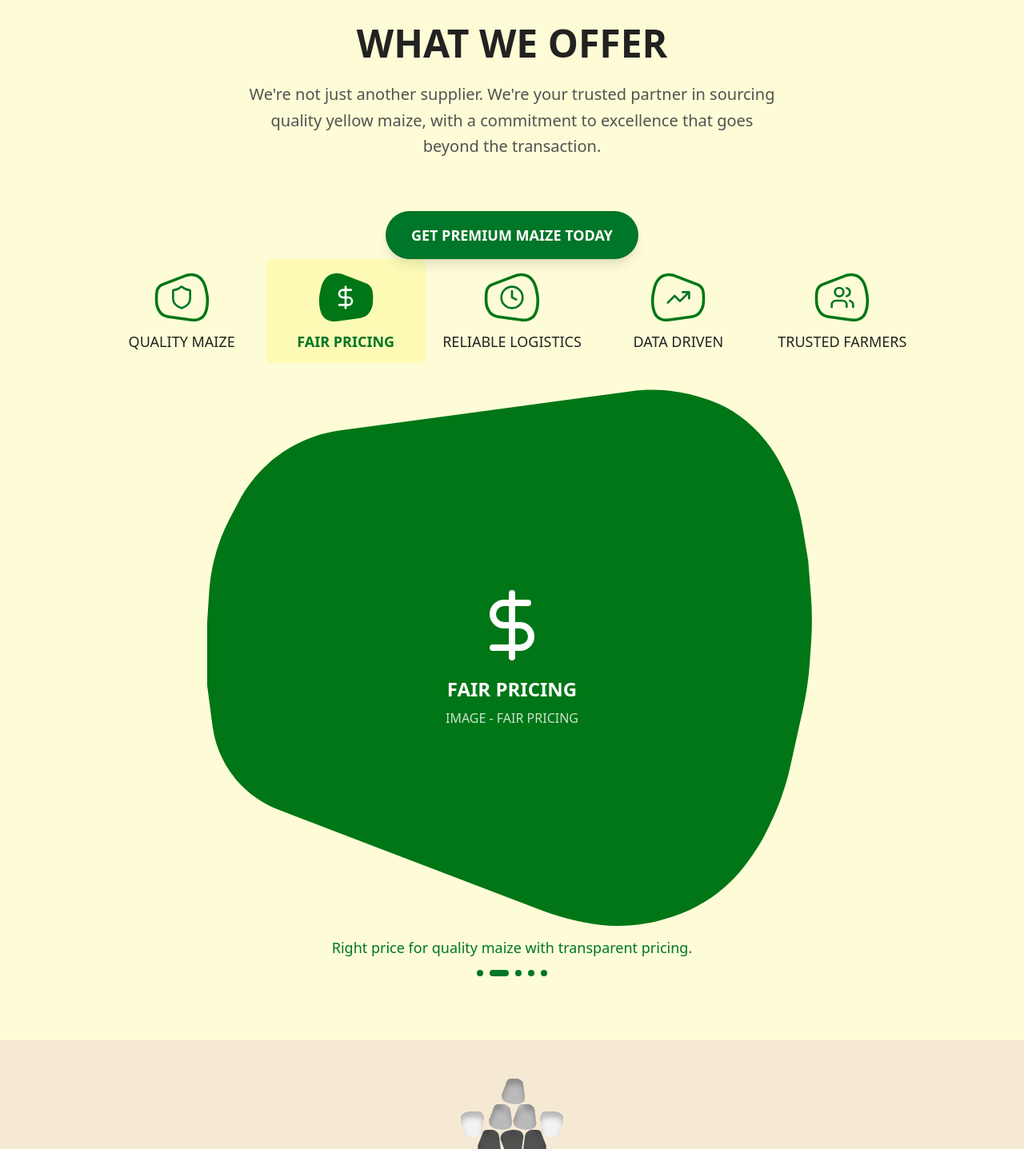
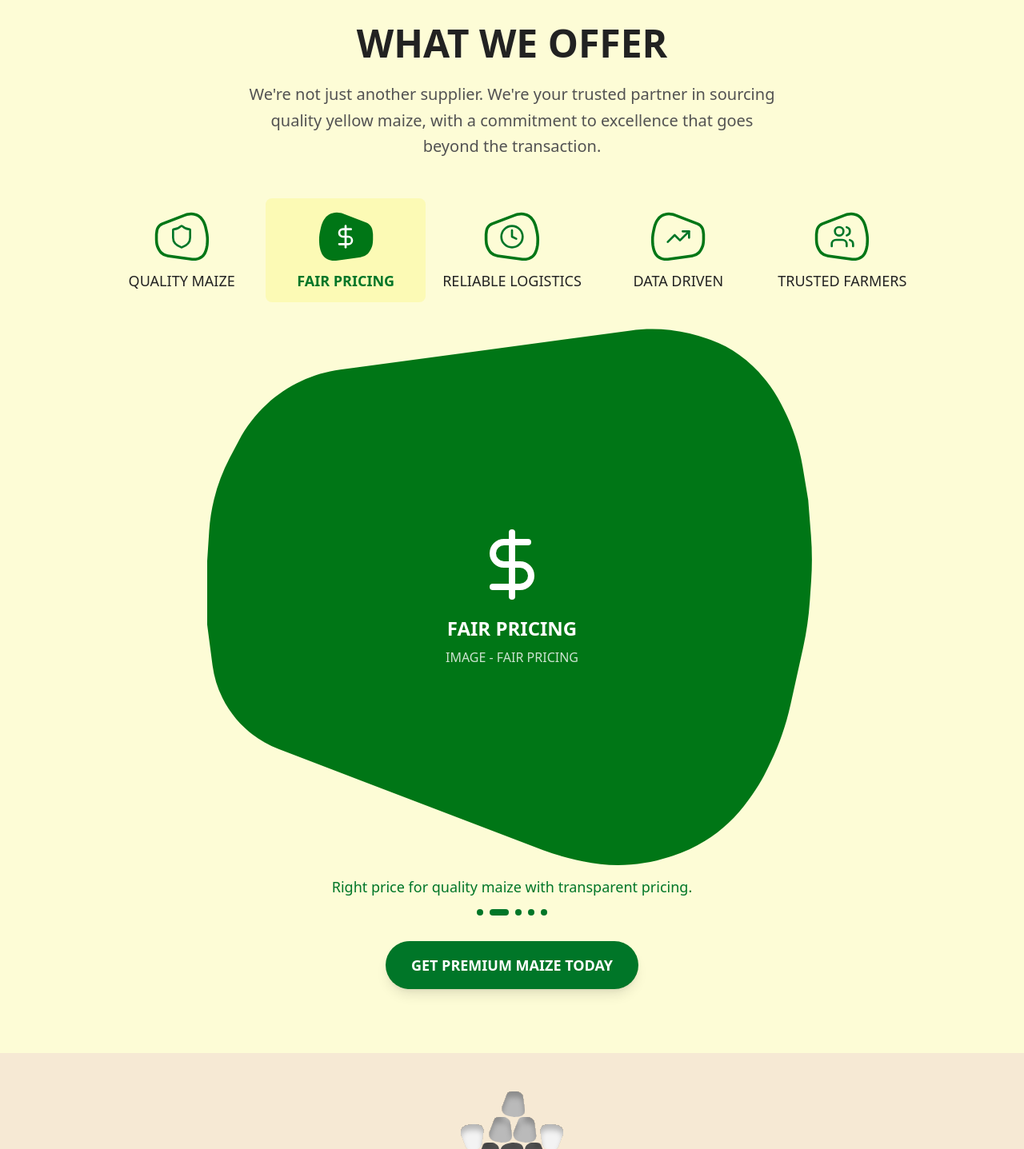
Before and after one commit to afromorpheus/baobab-frontiers-website, a Next.js app: page / in a window 1280 px wide. Shown: the part 1059-2496 px from the top of the page at 80% size. Built offline with nearby package versions, Linux system fonts and the light colour scheme.

Commit message:
Move CTA button below slider indicator and add swipe functionality to image pane

```diff
--- a/src/components/WhatWeOffer.tsx
+++ b/src/components/WhatWeOffer.tsx
@@ -135,23 +135,6 @@ export default function WhatWeOffer() {
           </p>
         </motion.div>
 
-        {/* CTA Section */}
-        <motion.div
-          initial={{ opacity: 0, y: 30 }}
-          whileInView={{ opacity: 1, y: 0 }}
-          transition={{ duration: 0.6, delay: 0.5 }}
-          viewport={{ once: true }}
-          className="text-center mt-16"
-        >
-          <motion.button
-            whileHover={{ scale: 1.05 }}
-            whileTap={{ scale: 0.98 }}
-            className="bg-[#007628] text-white px-8 py-4 rounded-full font-kannada-bold text-lg hover:bg-[#005d1f] transition-colors duration-300 shadow-lg hover:shadow-xl"
-          >
-            GET PREMIUM MAIZE TODAY
-          </motion.button>
-        </motion.div>
-
         {/* Horizontal Feature List Above Image */}
         <div className="flex justify-center mb-8">
           <div className="w-full max-w-6xl">
@@ -228,7 +211,32 @@ export default function WhatWeOffer() {
               className="w-full"
             >
             {/* Main Image Container - Green Picture Gallery Motif */}
-            <div className="relative w-full aspect-[4/3]" style={{ willChange: 'transform' }}>
+            <div
+              className="relative w-full aspect-[4/3]"
+              style={{ willChange: 'transform' }}
+              onTouchStart={(e) => {
+                const touch = e.touches[0];
+                const startX = touch.clientX;
+                const handleTouchEnd = (e: TouchEvent) => {
+                  const touch = e.changedTouches[0];
+                  const endX = touch.clientX;
+                  const diffX = startX - endX;
+
+                  if (Math.abs(diffX) > 50) { // Minimum swipe distance
+                    if (diffX > 0) {
+                      // Swipe left - next feature
+                      setActiveFeature((prev) => (prev + 1) % features.length);
+                    } else {
+                      // Swipe right - previous feature
+                      setActiveFeature((prev) => (prev - 1 + features.length) % features.length);
+                    }
+                  }
+
+                  document.removeEventListener('touchend', handleTouchEnd);
+                };
+                document.addEventListener('touchend', handleTouchEnd);
+              }}
+            >
               {/* Brand Motif Background */}
               <div className="absolute inset-0 flex items-center justify-center">
                 <img
@@ -311,6 +319,23 @@ export default function WhatWeOffer() {
             </motion.div>
           </div>
         </div>
+
+        {/* CTA Section - Moved Below Slider Indicator */}
+        <motion.div
+          initial={{ opacity: 0, y: 30 }}
+          whileInView={{ opacity: 1, y: 0 }}
+          transition={{ duration: 0.6, delay: 0.5 }}
+          viewport={{ once: true }}
+          className="text-center mt-8"
+        >
+          <motion.button
+            whileHover={{ scale: 1.05 }}
+            whileTap={{ scale: 0.98 }}
+            className="bg-[#007628] text-white px-8 py-4 rounded-full font-kannada-bold text-lg hover:bg-[#005d1f] transition-colors duration-300 shadow-lg hover:shadow-xl"
+          >
+            GET PREMIUM MAIZE TODAY
+          </motion.button>
+        </motion.div>
       </div>
     </section>
   );
```
